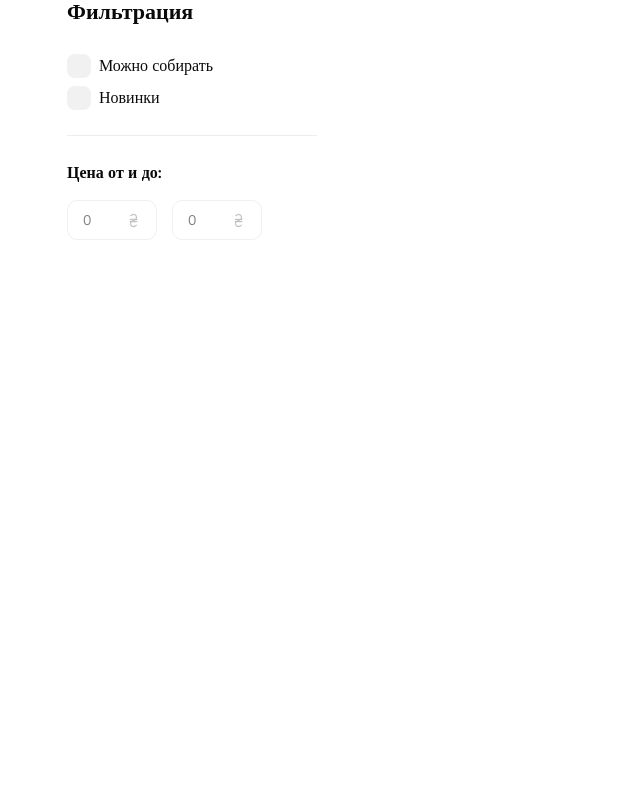
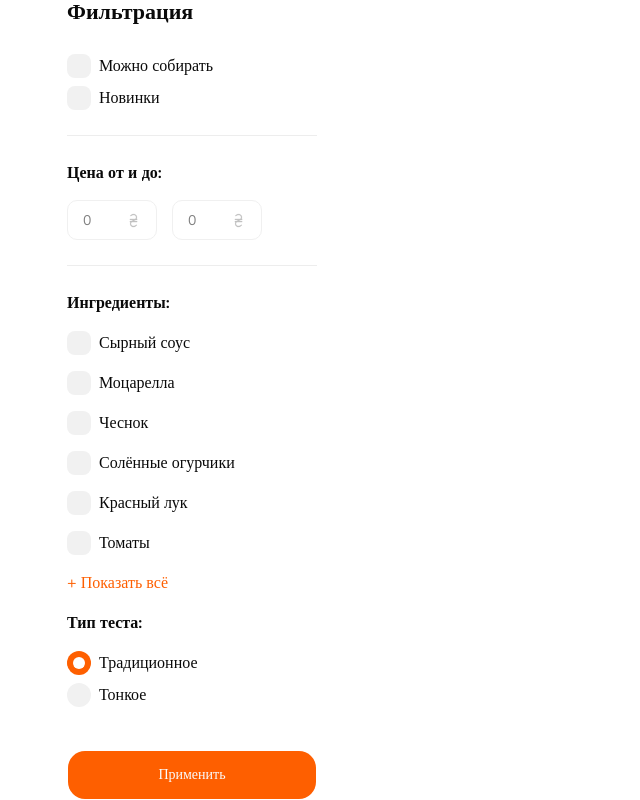
Before and after one commit to Maksimka2280/next-pizza, a Next.js app: page / in a window 1280 px wide. Shown: the part 351-1151 px from the top of the page, without its empty margins (0-640 px from the left). Before the commit the page ends 800 px from the top, so only its background shows below. Built offline with nearby package versions, Linux system fonts and the light colour scheme.

Commit message:
add full filters

```diff
--- a/src/components/main-page/main-filters/main-filters.tsx
+++ b/src/components/main-page/main-filters/main-filters.tsx
@@ -1,13 +1,40 @@
 'use client'
+import { Button } from "@/components/ui/button";
 import { Checkbox } from "@/components/ui/checkbox";
 import CustomInput from "@/components/ui/CustomInput";
+import { Radio } from "@/components/ui/Radio";
 import { Input } from "@base-ui/react/input";
 import { useState } from "react";
 
-
+const options = [
+    "Сырный соус",
+    "Моцарелла",
+    "Чеснок",
+    "Солённые огурчики",
+    "Красный лук",
+    "Томаты",
+    "Базилик",
+    "Перец",
+    "Оливки",
+];
 export default function MainFilters() {
+    const [value, setValue] = useState("Традиционное")
     const [minPrice, setMinPrice] = useState<number | "">("")
     const [maxPrice, setMaxPrice] = useState<number | "">("")
+    const [selected, setSelected] = useState<string[]>([]);
+    const [showAll, setShowAll] = useState(false);
+    const [selected2, setSelected2] = useState("Традиционное")
+
+    const handleChange = (val: string) => setSelected2(val)
+    const visibleOptions = showAll ? options : options.slice(0, 6);
+
+    const toggleOption = (option: string) => {
+        setSelected(prev =>
+            prev.includes(option)
+                ? prev.filter(o => o !== option)
+                : [...prev, option]
+        );
+    };
     return (
         <>
             <div className="w-[250px]">
@@ -20,7 +47,7 @@ export default function MainFilters() {
                         <Checkbox /> <span>Новинки</span>
                     </label>
                 </div>
-                 <div className="w-full bg-[#EDEDED] h-[1px] my-[25px]"></div>
+                <div className="w-full bg-[#EDEDED] h-[1px] my-[25px]"></div>
                 <h2 className="text-[16px] font-[700]">Цена от и до:</h2>
                 <div className="flex gap-[15px] pt-[15px]">
                     <CustomInput
@@ -38,6 +65,48 @@ export default function MainFilters() {
                         width="90px"
                     />
                 </div>
+                <div className="w-full bg-[#EDEDED] h-[1px] my-[25px]"></div>
+                <div className="flex flex-col gap-4 mt-[25px]">
+                    <h2 className="text-[16px] font-[700]">Ингредиенты:</h2>
+                    {visibleOptions.map(option => (
+                        <label key={option} className="flex items-center gap-2 cursor-pointer">
+                            <Checkbox
+                                checked={selected.includes(option)}
+                                onCheckedChange={() => toggleOption(option)}
+                            />
+                            <span>{option}</span>
+                        </label>
+                    ))}
+                    <div className="flex">
+                        <button
+                            className="text-[#FE5F00] text-[16px]"
+                            onClick={() => setShowAll(prev => !prev)}
+                        >
+                            {showAll ? "- Скрыть" : "+ Показать всё"}
+                        </button>
+                    </div>
+                    <h2 className="text-[16px] font-[700]">Тип теста:</h2>
+                    <div className="flex flex-col gap-2">
+                        <label className="flex items-center gap-2 cursor-pointer">
+                            <Radio
+                                value="Традиционное"
+                                checked={selected2 === "Традиционное"}
+                                onCheckedChange={() => handleChange("Традиционное")}
+                            />
+                            <span>Традиционное</span>
+                        </label>
+
+                        <label className="flex items-center gap-2 cursor-pointer">
+                            <Radio
+                                value="Тонкое"
+                                checked={selected2 === "Тонкое"}
+                                onCheckedChange={() => handleChange("Тонкое")}
+                            />
+                            <span>Тонкое</span>
+                        </label>
+                        <Button className={'h-[50px] rounded-[18px] mt-[35px]'}>Применить</Button>
+                    </div>
+                </div>
             </div>
         </>
     )
--- /dev/null
+++ b/src/components/ui/Radio.tsx
@@ -0,0 +1,33 @@
+"use client"
+
+import { useState } from "react"
+import { cn } from "@/lib/utils"
+
+interface RadioProps {
+  value: string
+  checked: boolean
+  onCheckedChange: () => void
+  className?: string
+}
+
+export function Radio({ checked, onCheckedChange, className }: RadioProps) {
+  return (
+    <button
+      type="button"
+      onClick={onCheckedChange}
+      className={cn(
+        "flex items-center justify-center w-6 h-6 rounded-full cursor-pointer outline-none transition-colors",
+        "bg-[#F1F1F1]",
+        checked ? "bg-[#FE5F00]" : "",
+        className
+      )}
+    >
+      <span
+        className={cn(
+          "block w-3 h-3 rounded-full bg-white transition-opacity",
+          checked ? "opacity-100" : "opacity-0"
+        )}
+      />
+    </button>
+  )
+}
--- a/src/components/ui/button.tsx
+++ b/src/components/ui/button.tsx
@@ -10,7 +10,7 @@ const buttonVariants = cva(
   {
     variants: {
       variant: {
-        default: "bg-primary text-primary-foreground [a]:hover:bg-primary/80",
+        default: "bg-[#FE5F00] text-primary-foreground [a]:hover:bg-primary/80",
         outline:
           "border-border bg-background  border-[#FE5F00]",
         secondary:
```
Also changed, not shown: src/app/page.tsx (line endings or trailing spaces).
